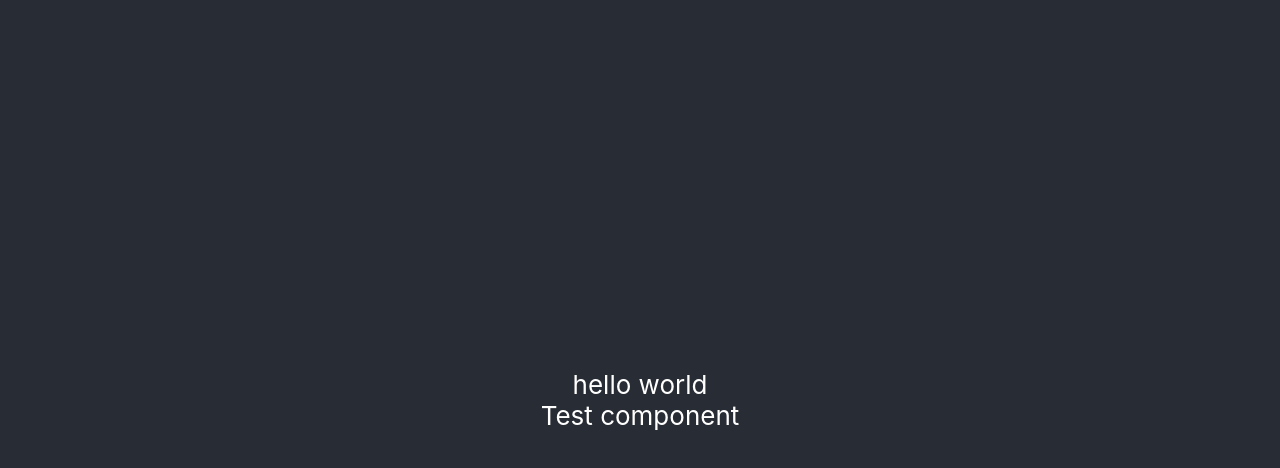
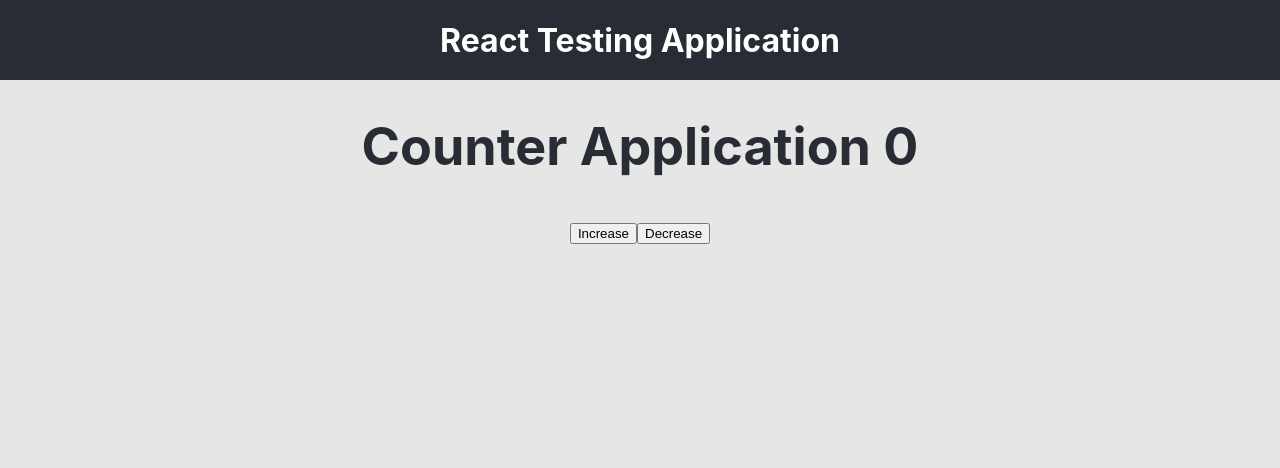
Before and after one commit to abhishekgangwar90/react-test-driven-development, a React (Create React App) app: page / in a window 1280 px wide. Shown: the top 468 px of the page. Built offline with nearby package versions, Linux system fonts and the light colour scheme.

Commit message:
feat: finished Counter app

```diff
--- a/src/App.css
+++ b/src/App.css
@@ -1,38 +1,23 @@
 .App {
   text-align: center;
-}
-
-.App-logo {
-  height: 40vmin;
-  pointer-events: none;
-}
-
-@media (prefers-reduced-motion: no-preference) {
-  .App-logo {
-    animation: App-logo-spin infinite 20s linear;
-  }
-}
-
-.App-header {
-  background-color: #282c34;
+  background-color: #e6e6e6;
   min-height: 100vh;
   display: flex;
   flex-direction: column;
-  align-items: center;
   justify-content: center;
-  font-size: calc(10px + 2vmin);
   color: white;
 }
 
-.App-link {
-  color: #61dafb;
+.header {
+  background-color: #282c34;
+  height: 10vh;
+  display: flex;
+  flex-direction: row;
+  width: 100%;
+  justify-content: center;
+  align-items: center;
 }
 
-@keyframes App-logo-spin {
-  from {
-    transform: rotate(0deg);
-  }
-  to {
-    transform: rotate(360deg);
-  }
+.main {
+  height: 90vh;
 }
--- a/src/App.js
+++ b/src/App.js
@@ -1,13 +1,17 @@
+import React from 'react'
 import './App.css';
-import Test from './test';
+import Counter from './components/Counter/Counter';
 
 function App() {
+
   return (
-    <div className="App">
-      <header className="App-header">
-        hello world
-        <Test/>
+    <div className="App" data-test="component-App">
+      <header className="header">
+        <h1 data-test="App-header">React Testing Application</h1>
       </header>
+      <main className="main">
+        <Counter/>
+      </main>
     </div>
   );
 }
--- /dev/null
+++ b/src/components/Counter/Counter.css
@@ -0,0 +1,8 @@
+.counter {
+  text-align: center;
+}
+
+.counter-header {
+  font-size: calc(10px + 2vmin);
+  color: #282c34;
+}
--- /dev/null
+++ b/src/components/Counter/Counter.js
@@ -0,0 +1,43 @@
+import React from 'react'
+import './Counter.css';
+
+function Counter() {
+  const [count, setCount] = React.useState(0);
+  const [canShowError, setCanShowError] = React.useState(false);
+
+  const increaseCount = () =>{
+    if(!count){
+      setCanShowError(false)
+    }
+    setCount(count+1)
+  }
+
+  const decreaseCount = () =>{
+    if(count){
+      setCount(count-1)
+    } else if(!count){
+      setCanShowError(true)
+    }
+  }
+
+  return (
+    <div className="counter" data-test="component-Counter">
+      <header className="counter-header">
+        <h1 data-test="Counter-header">Counter Application <span  data-test="Counter-count">{count}</span> </h1>
+        <div>
+          <button data-test="Counter-button-increase" type="button" onClick={increaseCount}>
+            Increase
+          </button>
+          <button data-test="Counter-button-decrease" type="button" onClick={decreaseCount}>
+            Decrease
+          </button>
+        </div>
+        <div data-test="Counter-count-error">
+          {canShowError && 'Can not decrement the counter, As is already zero.'}
+        </div>
+      </header>
+    </div>
+  );
+}
+
+export default Counter;
```
Also changed, not shown: src/setupTests.js (+4 -1 lines), 2 other files (tests, documents, lock files or other folders).
